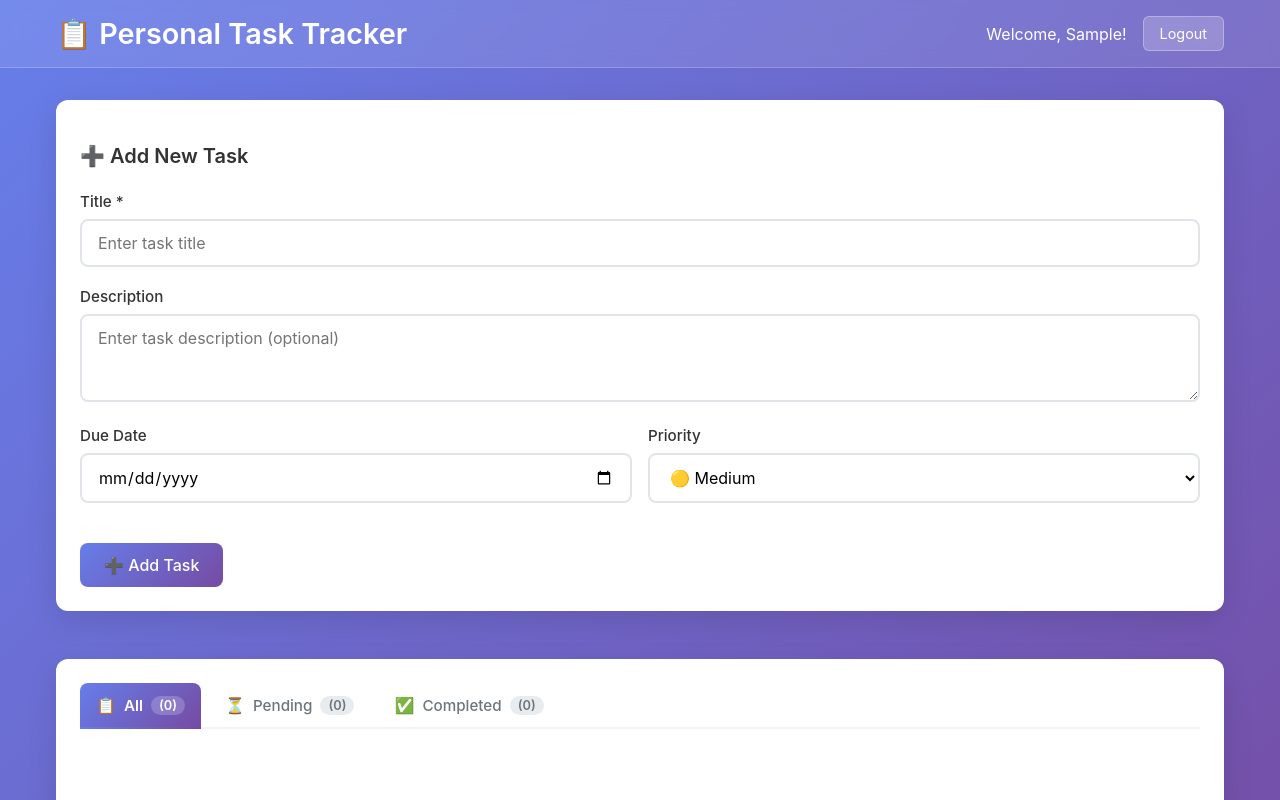
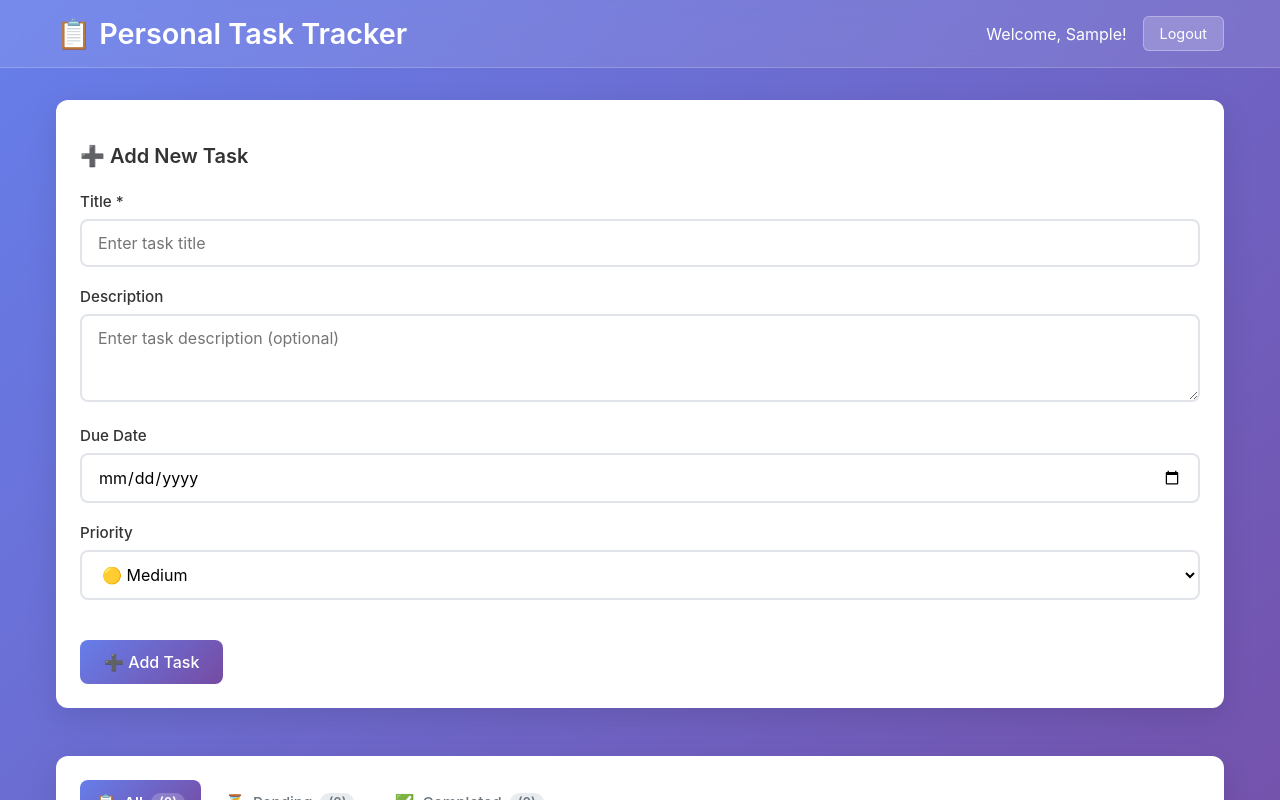
Before and after one commit to shresthasriv/task-tracker, a React (Create React App) app: page / in a window 1280 px wide. Both pictures are taken after typing "Sample" into the empty fields and a click on the button "Login". Shown: the top 800 px of the page. Built offline with nearby package versions, Linux system fonts and the light colour scheme.

Commit message:
updated styling

```diff
--- a/src/styles/App.css
+++ b/src/styles/App.css
@@ -383,6 +383,11 @@ input, textarea, select {
   gap: 1rem;
   margin-bottom: 1.25rem;
 }
+
+.form-row {
+    grid-template-columns: 1fr;
+    gap: 0;
+  }
 
 .form-group select {
   cursor: pointer;
@@ -805,6 +810,10 @@ input, textarea, select {
   gap: 0.25rem;
 }
 
+.task-dates {
+    gap: 0.5rem;
+  }
+
 .due-date {
   font-size: 0.85rem;
   font-weight: 600;
```
